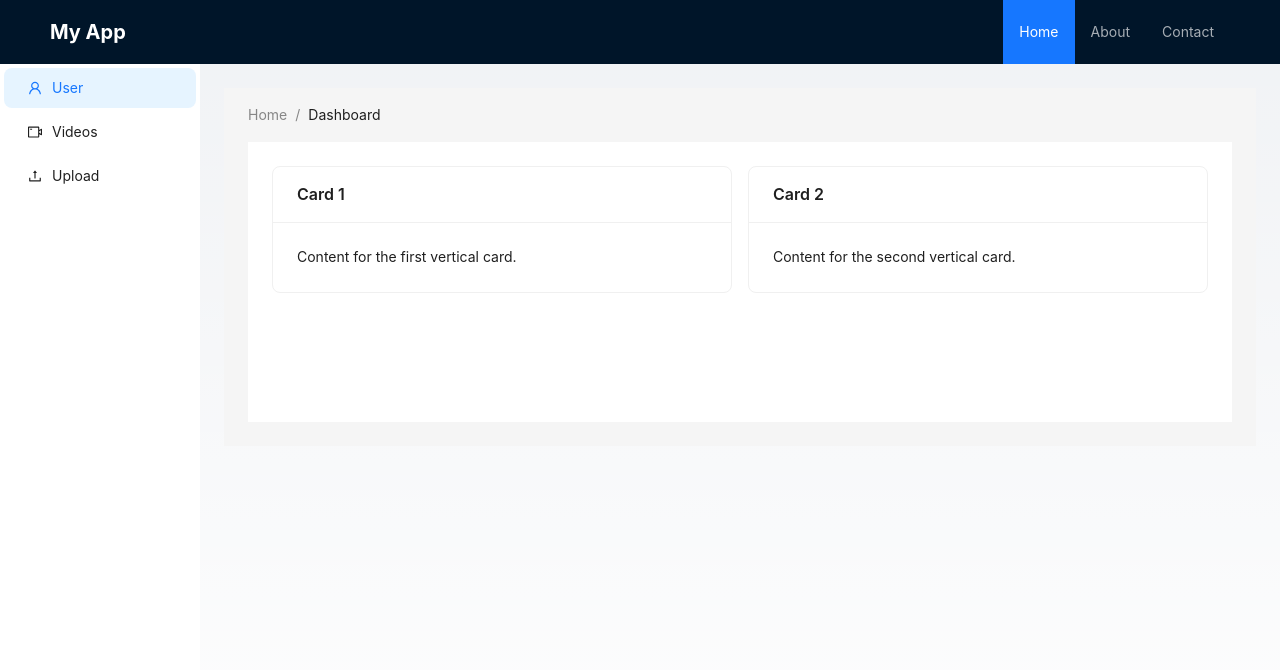
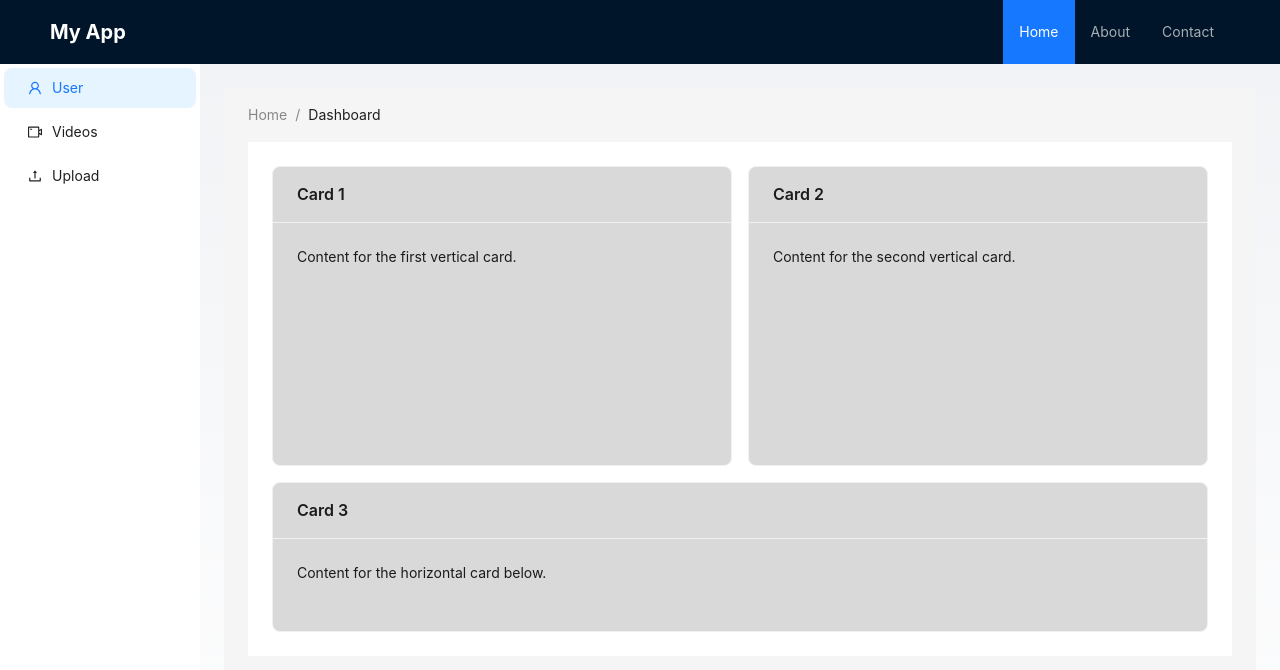
Before and after one commit to tediyo/GSwNj, a Next.js app: page / in a window 1280 px wide. Shown: the top 670 px of the page. Built offline with nearby package versions, Linux system fonts and the light colour scheme.

Commit message:
Third horizontal card added

```diff
--- a/src/app/components/MainContent.js
+++ b/src/app/components/MainContent.js
@@ -21,13 +21,33 @@ const MainContent = () => {
       >
         <Row gutter={[16, 16]}>
           <Col span={12}>
-            <Card title="Card 1" bordered={true}>
+            <Card
+              title="Card 1"
+              bordered={true}
+              style={{ backgroundColor: '#D9D9D9', minHeight: 300 }}
+            >
               Content for the first vertical card.
             </Card>
           </Col>
           <Col span={12}>
-            <Card title="Card 2" bordered={true}>
+            <Card
+              title="Card 2"
+              bordered={true}
+              style={{ backgroundColor: '#D9D9D9', minHeight: 300 }}
+            >
               Content for the second vertical card.
+            </Card>
+          </Col>
+        </Row>
+
+        <Row gutter={[16, 16]} style={{ marginTop: 16 }}>
+          <Col span={24}>
+            <Card
+              title="Card 3"
+              bordered={true}
+              style={{ backgroundColor: '#D9D9D9', minHeight: 150 }}
+            >
+              Content for the horizontal card below.
             </Card>
           </Col>
         </Row>
```
